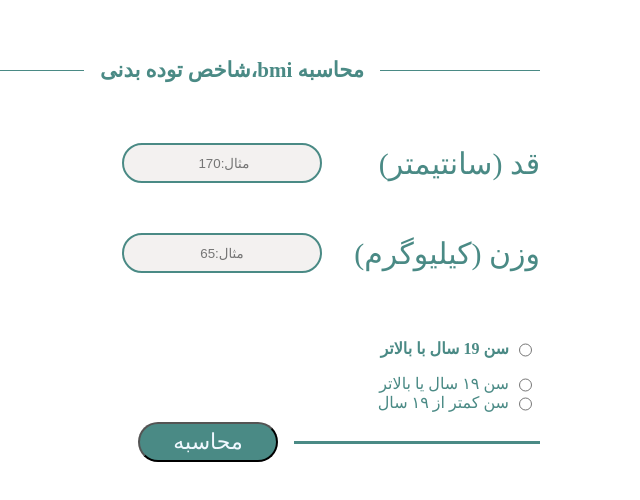
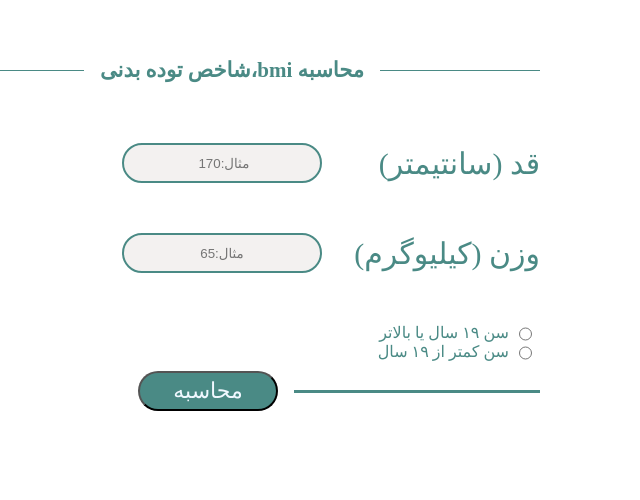
Before and after one commit to amirhoseinheydari18/javvascript-tesk1, a plain HTML site: page index.html in a window 1280 px wide. Shown: the whole page, without its empty margins (309-949 px from the left). Drawn offline with Linux system fonts and the light colour scheme.

Commit message:
updat again

```diff
--- a/index.html
+++ b/index.html
@@ -33,12 +33,7 @@
 
                     </div>
                 </div>
-                <div id="agg-up19">
-                    <input id="radio" type="radio" name="agg">
-                    <strong>
-                        <p>سن 19 سال با بالاتر </p>
-                    </strong>
-                </div>
+
               <div id="agg-up19">
     <input id="adult" type="radio" name="age">
     <label for="adult">سن ۱۹ سال یا بالاتر</label>
```
